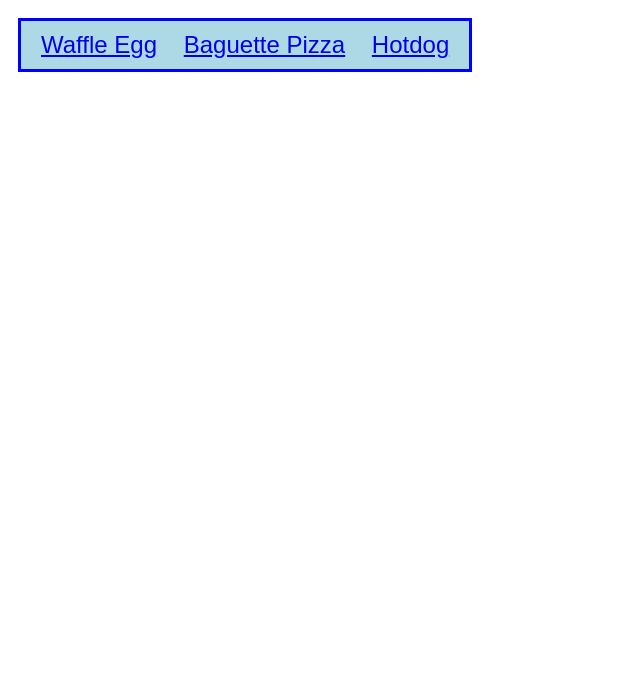
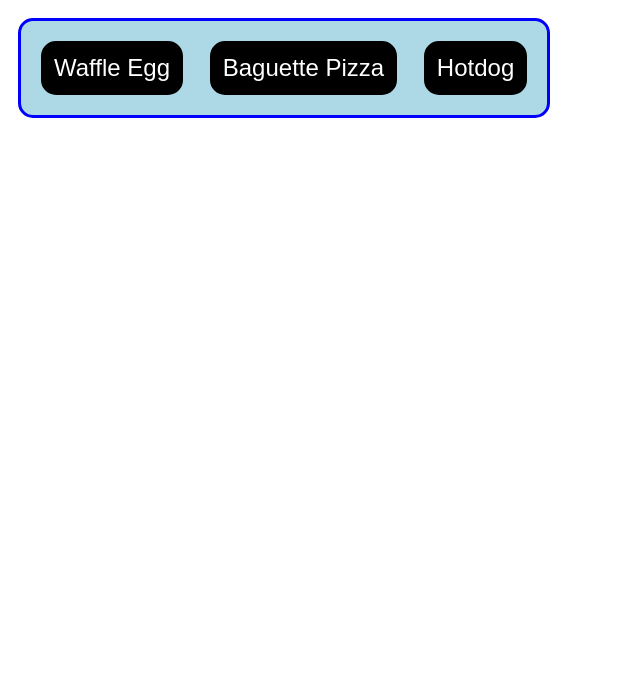
Before and after one commit to MisterC72/odin-recipes, a plain HTML site: page index.html in a window 1280 px wide. Shown: the part 115-800 px from the top of the page, without its empty margins (0-640 px from the left). Drawn offline with Linux system fonts and the light colour scheme.

Commit message:
Further adjustments to layout and styles

```diff
--- a/styles.css
+++ b/styles.css
@@ -33,11 +33,22 @@ p{
     display: block;
     border-style: solid;
     border-color: blue;
+    border-radius: 15px;
 }
 
 #main-menu li{
-    display: inline;
+    display: inline-block;
+    background-color: black;
     margin: 10px;
+    border-color: black;
+    border-style: solid;
+    border-radius: 15px;
+    padding: 10px;
+}
+
+#main-menu li a{
+    text-decoration: none;
+    color: white;
 }
 ol{
     font-size: 22px;
```
